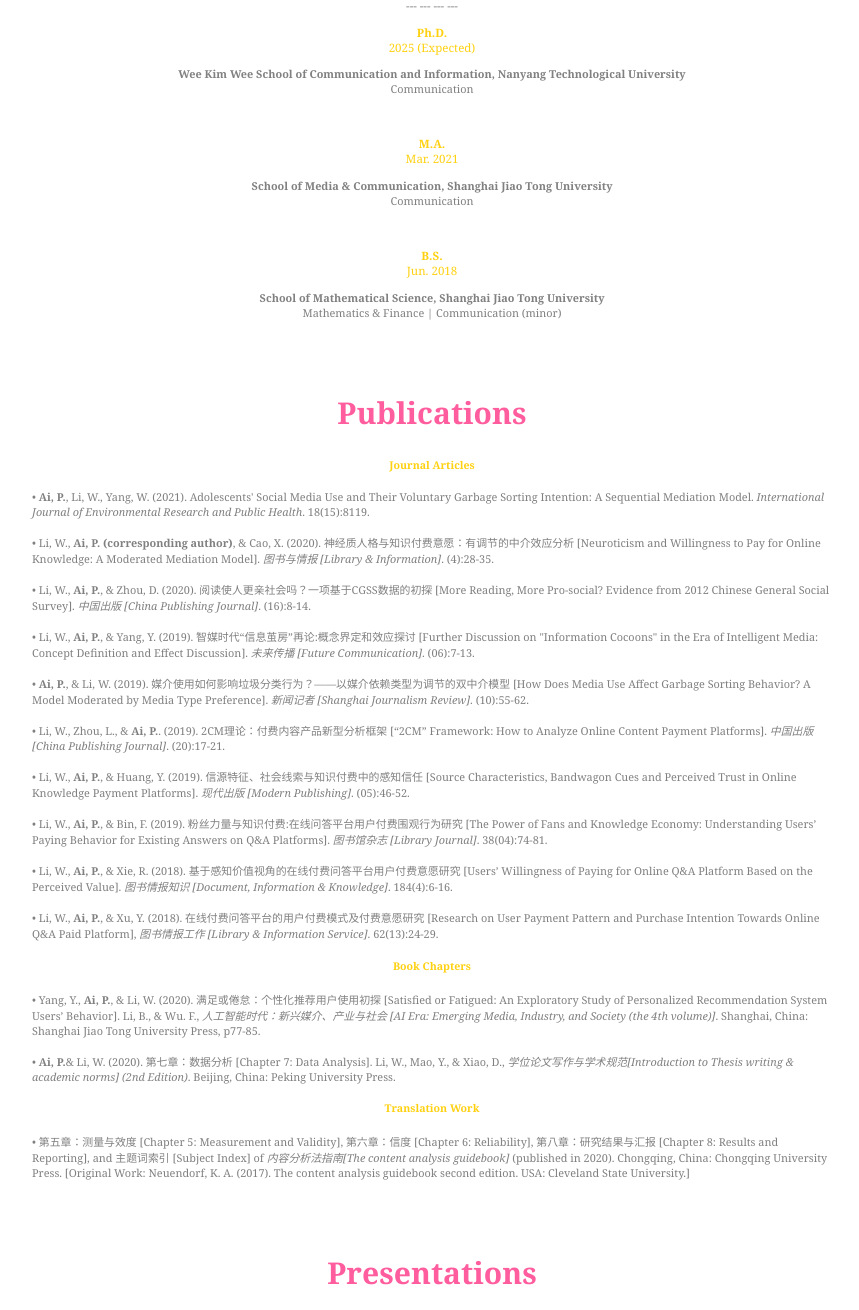
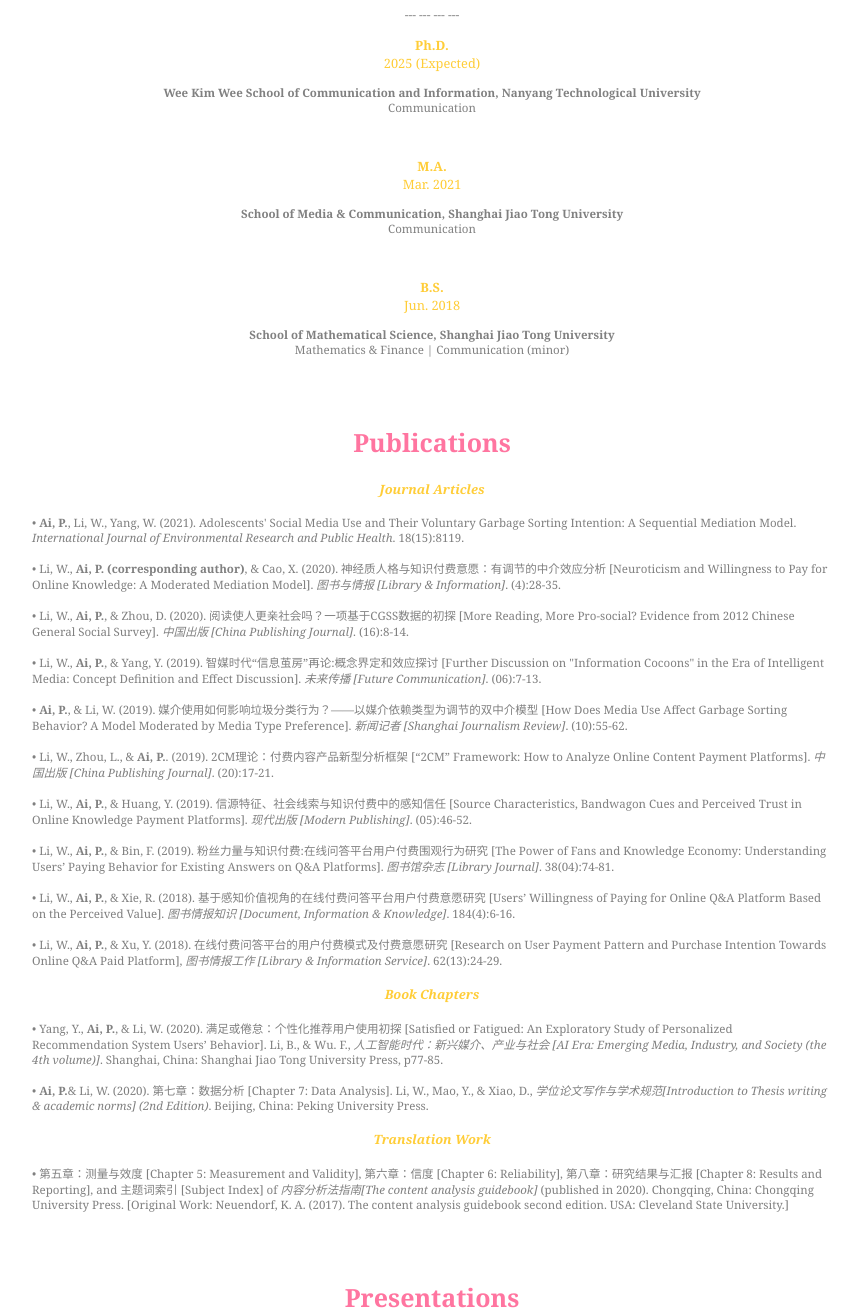
Before and after one commit to aipengya/CV, a plain HTML site: page index.html in a window 1280 px wide. Shown: the part 240-1550 px from the top of the page, without its empty margins (208-1067 px from the left). Drawn offline with Linux system fonts and the light colour scheme.

Commit message:
Update index.html

```diff
--- a/index.html
+++ b/index.html
@@ -6,7 +6,7 @@
 
 <h1 style="color:#2F89FC; text-align:center;font-size:50"><b>Pengya Ai</b></h1>
 
-<p style="color:Grey;text-align:center; font-size:90%">
+<p style="color:Grey;text-align:center; font-size:95%">
 I'm a Ph.D. student in WKWSCI.
 <br/>
 I'm interested in media psychology and environmental communication,
@@ -17,30 +17,30 @@ especially in media effects on pro-environmental/prosocial behavior.
 <br/>
 </p>
 
-<p style="color:#ffd111; text-align:center;font-size:90%"><b>Ph.D.</b>
+<p style="color:#FFCD38; text-align:center"><b>Ph.D.</b>
 <br />2025 (Expected)</p>
 
-<p style="color:Grey;text-align:center; font-size:85%">
+<p style="color:Grey;text-align:center; font-size:90%">
 <b> Wee Kim Wee School of Communication and Information, Nanyang Technological University</b>
 <br />
 Communication
 </p>
 
 <br/>
-<p style="color:#ffd111; text-align:center;font-size:90%"><b>M.A.</b>
+<p style="color:#FFCD38; text-align:center"><b>M.A.</b>
 <br />Mar. 2021</p>
 
-<p style="color:Grey;text-align:center; font-size:85%">
+<p style="color:Grey;text-align:center; font-size:90%">
 <b>School of Media & Communication, Shanghai Jiao Tong University</b>
 <br />
 Communication
 </p>
 
 <br/>
-<p style="color:#ffd111; text-align:center; font-size:90%"><b>B.S.</b>
+<p style="color:#FFCD38; text-align:center"><b>B.S.</b>
 <br />Jun. 2018</p>
 
-<p style="color:Grey;text-align:center; font-size:85%">
+<p style="color:Grey;text-align:center; font-size:90%">
 <b>School of Mathematical Science, Shanghai Jiao Tong University</b>
 <br />Mathematics & Finance | Communication (minor)
 </p>
@@ -48,11 +48,11 @@ Communication
 <br />
 <br />
 
-<h2 style="color:FF5D9E; text-align:center; font-size:30">Publications</h2>
+<h2 style="color:#FF75A0; text-align:center; font-size:25">Publications</h2>
 
-<h5 style="color:#ffd111; text-align:center">Journal Articles</h3>
+<h4 style="color:#FFCD38; text-align:center"><i>Journal Articles</i></h4>
 
-<p style="color:Grey;font-size:85%">
+<p style="color:Grey;font-size:90%">
 • <b>Ai, P.</b>, Li, W., Yang, W. (2021). Adolescents' Social Media Use and Their Voluntary Garbage Sorting Intention: A Sequential Mediation Model. <i>International Journal of Environmental Research and Public Health</i>. 18(15):8119.
 <br />
 <br />
@@ -83,26 +83,26 @@ Communication
 • Li, W., <b>Ai, P.</b>, & Xu, Y. (2018). 在线付费问答平台的用户付费模式及付费意愿研究 [Research on User Payment Pattern and Purchase Intention Towards Online Q&A Paid Platform], <i>图书情报工作 [Library & Information Service]</i>. 62(13):24-29.
 </p>
 
-<h5 style="color:#ffd111;text-align:center">Book Chapters</h3>
+<h4 style="color:#FFCD38;text-align:center"><i>Book Chapters</i></h4>
 
-<p style="color:Grey;font-size:85%">
+<p style="color:Grey;font-size:90%">
 • Yang, Y., <b>Ai, P.</b>, & Li, W. (2020). 满足或倦怠：个性化推荐用户使用初探 [Satisfied or Fatigued: An Exploratory Study of Personalized Recommendation System Users’ Behavior]. Li, B., & Wu. F., <i>人工智能时代：新兴媒介、产业与社会 [AI Era: Emerging Media, Industry, and Society (the 4th volume)]</i>. Shanghai, China: Shanghai Jiao Tong University Press, p77-85.
 <br />
 <br />
 • <b>Ai, P.</b>& Li, W.  (2020). 第七章：数据分析 [Chapter 7: Data Analysis]. Li, W., Mao, Y., & Xiao, D., <i>学位论文写作与学术规范[Introduction to Thesis writing & academic norms] (2nd Edition)</i>. Beijing, China: Peking University Press.
 </p>
 
-<h5 style="color:#ffd111;text-align:center">Translation Work</h3>
+<h4 style="color:#FFCD38;text-align:center"><i>Translation Work</i></h4>
 
-<p style="color:Grey;font-size:85%">
+<p style="color:Grey;font-size:90%">
 • 第五章：测量与效度 [Chapter 5: Measurement and Validity], 第六章：信度 [Chapter 6: Reliability], 第八章：研究结果与汇报 [Chapter 8: Results and Reporting], and 主题词索引 [Subject Index] of <i>内容分析法指南[The content analysis guidebook]</i> (published in 2020). Chongqing, China: Chongqing University Press. [Original Work: Neuendorf, K. A. (2017). The content analysis guidebook second edition. USA: Cleveland State University.]
 </p>
 <br />
 <br />
 
-<h2 style="color:FF5D9E; text-align:center; font-size:30">Presentations</h2>
+<h2 style="color:#FF75A0; text-align:center; font-size:25">Presentations</h2>
 
-<p style="color:Grey;font-size:85%">
+<p style="color:Grey;font-size:90%">
 • <b>Ai, P.</b>, Li, W. (2021, Jul.). 亲社会图书内容阅读对青少年亲社会行为的影响研究 [Understanding the Impact of Adolescents' Prosocial Reading on Their Prosocial Behavior]. Paper presented at The First National Academic Forum of Ph.D. Candidate in Publishing, Wuhan, China.
 <br />
 <br />
@@ -127,11 +127,19 @@ Communication
 <br />
 <br />
 
-<h2 style="color:FF5D9E; text-align:center; font-size:30">Experiences</h2>
+<h2 style="color:#FF75A0; text-align:center; font-size:25">Experiences</h2>
 
-<p style="color:#ffd111; text-align:center;font-size:90%"><b>Teaching Assistant</b>
+<p style="color:#FFCD38; text-align:center"><b><i>Research Assistant</i></b>
+<br />(Mar. 2017 – Jul. 2021)</p>
+<p style="color:Grey;text-align:center; font-size:90%">
+<b>Shanghai Jiao Tong University</b><br />
+Supervisor: Wu Li (Professor, School of Media and Communication)
 </p>
-<p style="color:Grey;text-align:center; font-size:85%">
+<br />
+
+<p style="color:#FFCD38; text-align:center"><b><i>Teaching Assistant</i></b>
+<br />(Sept. 2018 – Jan. 2020)</p>
+<p style="color:Grey;text-align:center; font-size:90%">
 <b>Shanghai Jiao Tong University</b><br />
 Selected Reading in Communication Literature (International Graduates, Sep. 2019 - Jan. 2020)
 <br />
@@ -143,9 +151,9 @@ Social Science Research Method (Undergraduates, Sep. 2018 - Jan. 2019)
 <br />
 <br />
 
-<h2 style="color:FF5D9E; text-align:center; font-size:30">Honors</h2>
+<h2 style="color:#FF75A0; text-align:center; font-size:25">Honors</h2>
 
-<p style="color:Grey;text-align:center; font-size:85%">
+<p style="color:Grey;text-align:center; font-size:90%">
 2021 | Top Paper Award of The First National Academic Forum of Ph.D. Candidate in Publishing (second prize winner)
 <br />
 <br />
```
